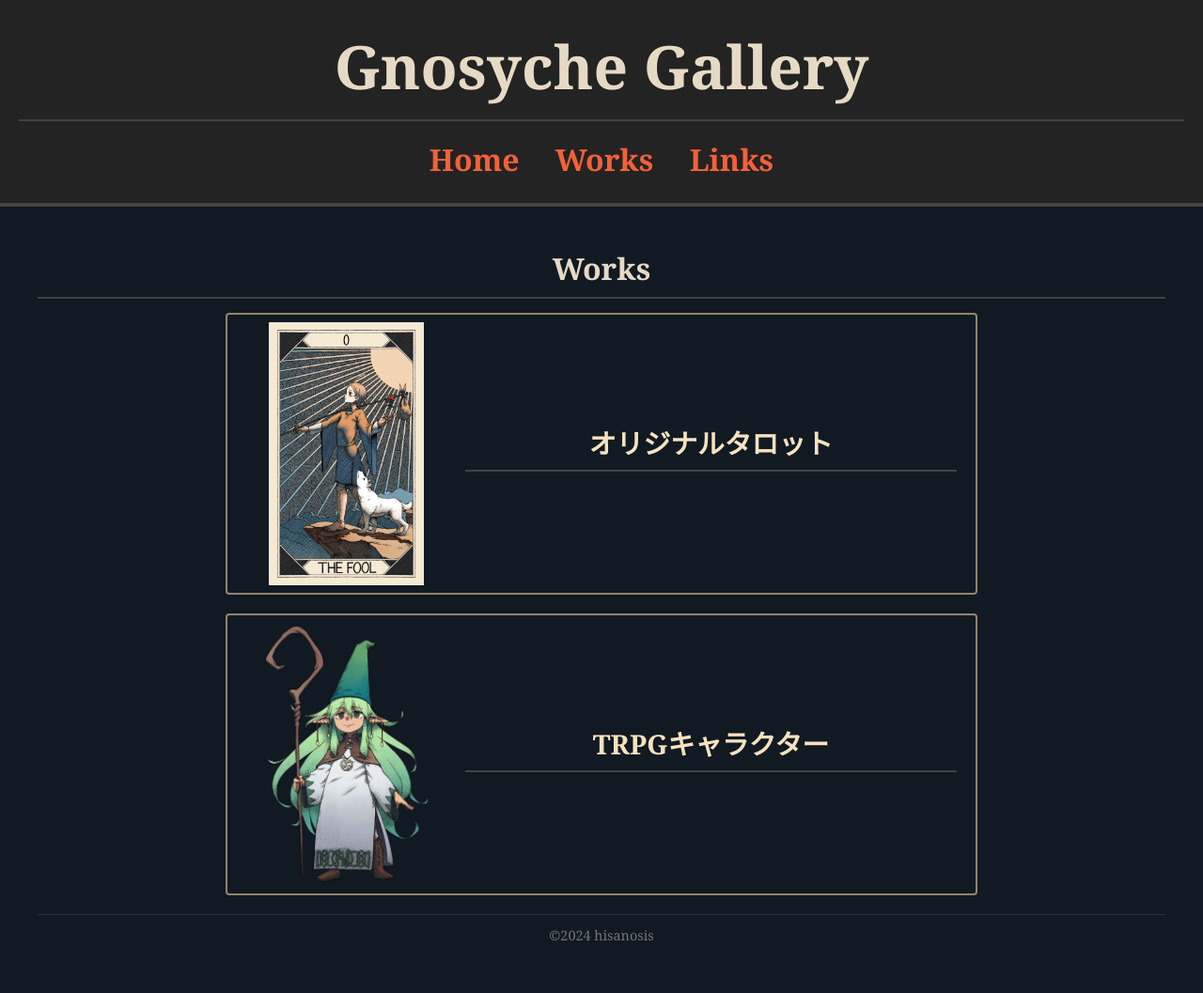
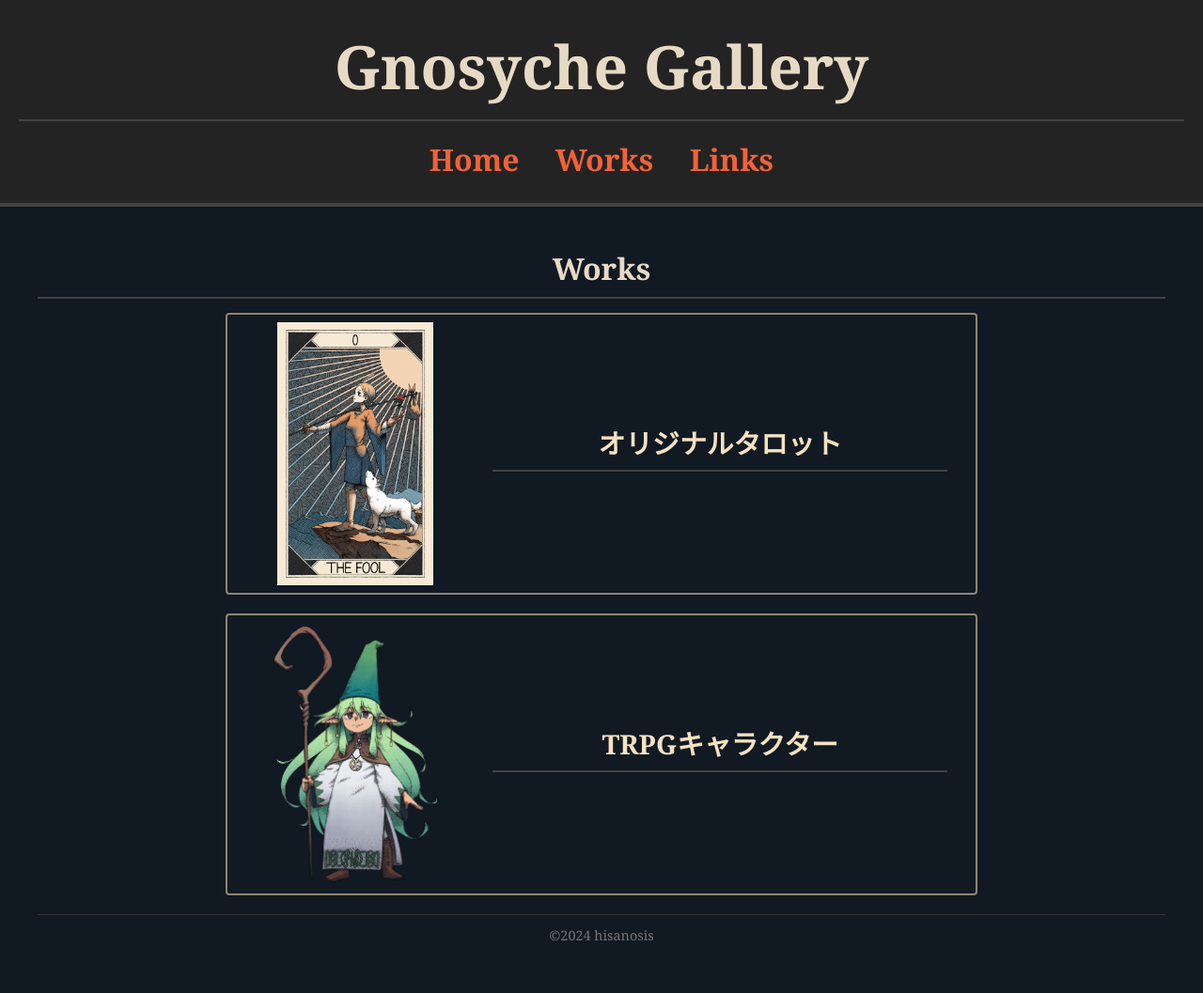
Before and after one commit to book-of-durrow/portfolio, a Jekyll site: the page built from Works.html, in a window 1280 px wide. Shown: the whole page at 94% size. Built offline with Jekyll 4.4.1, drawn with Linux system fonts in a browser that asks for light colours; some web fonts are replaced.

Commit message:
やっぱりiOSで崩れるっぽいので調整

```diff
--- a/css/style.css
+++ b/css/style.css
@@ -208,7 +208,7 @@ main {
 }
 
 .work-title {
-    flex: 1 0 60%; /* iOSで崩れないか要注意(崩れたら0 0 60%に) */
+    flex: 0 0 65%; /* iOSで崩れないか要注意(崩れたら0 0 60%に) */
 
     padding: 10px;
     font-size: 1.2em;
```
